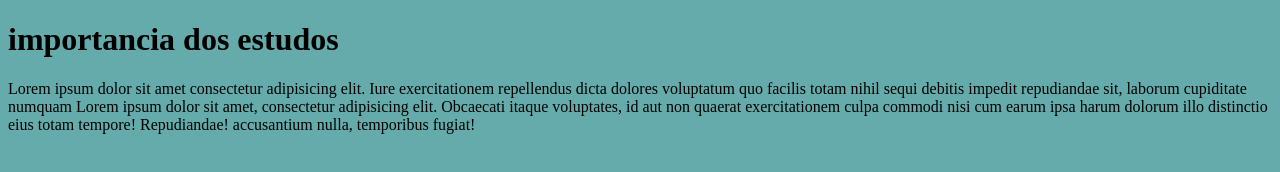
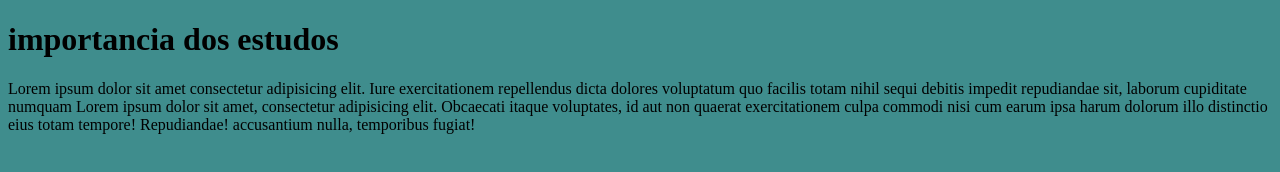
Before and after one commit to maryneis/siteescola, a plain HTML site: page index.html in a window 1280 px wide. Drawn offline with Linux system fonts and the light colour scheme.

Commit message:
teste3
style.css3

```diff
--- a/style.css
+++ b/style.css
@@ -1,3 +1,3 @@
 body{
-    background-color: rgb(101, 171, 171);
+    background-color: rgb(63, 141, 141);
 }
```
